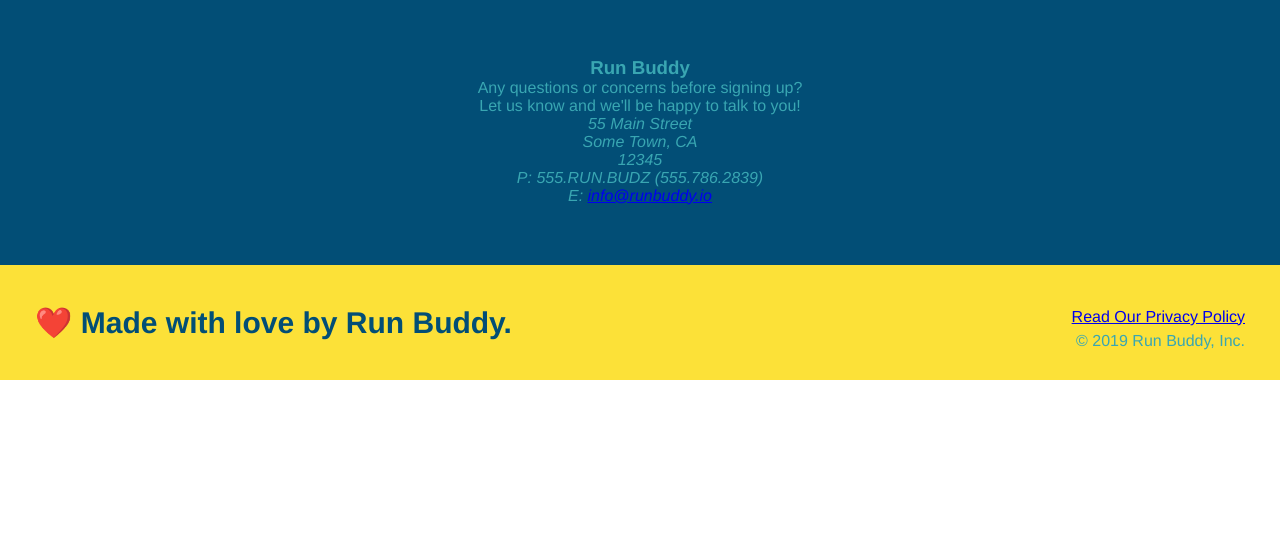
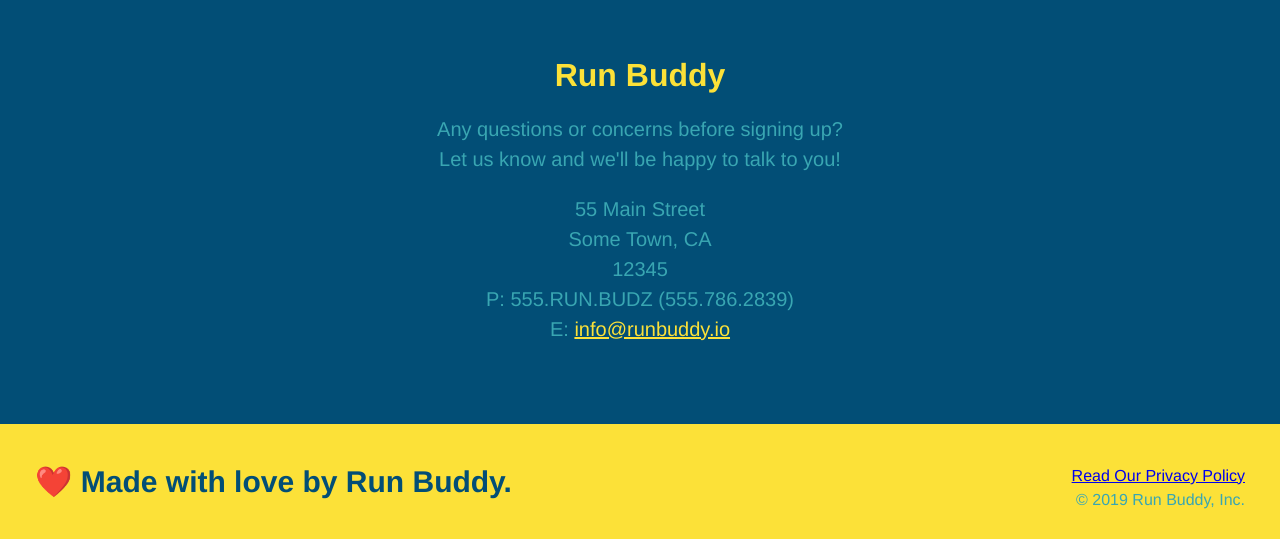
Before and after one commit to hollenbebe08/run-buddy, a plain HTML site: page index.html in a window 1280 px wide. Shown: the part 4724-5263 px from the top of the page. Before the commit the page ends 5104 px from the top, so only its background shows below. Drawn offline with Linux system fonts and the light colour scheme; grey boxes are pictures that could not be loaded.

Commit message:
final landing page but with the Reach out section still not aligning correctly

```diff
--- a/assets/css/style.css
+++ b/assets/css/style.css
@@ -237,8 +237,8 @@ section {
 
 /*Styling the reach out section*/
 .contact {
-    background-color: #024e76;
     text-align: center;
+    background-color: #024e76
 }
 
 .contact h2 {
@@ -252,9 +252,27 @@ section {
 
 .contact-info div {
     width: 410px;
-    display: inline-block;
+    display:,inline-block;
     vertical-align: top;
     text-align: left;
     margin: 30px 0 0 60px;
     color: white;
 }
+
+.contact-info h3 {
+    color: #fce138;
+    font-size: 32px;
+}
+
+.contact-info p, .contact-info address {
+    margin: 20px 0;
+    line-height: 1.5;
+    font-size: 20px;
+    font-style: normal;
+}
+
+.contact-info a {
+    color: #fce138;
+}
+
+/*reach out section styling ends*/
--- a/index.html
+++ b/index.html
@@ -169,12 +169,12 @@
                 loading="lazy">
                 </iframe>
             </div>
-            <div>
+            <div class="contact-info">
                 <h3>Run Buddy</h3>
-                <p>
-                    Any questions or concerns before signing up?
-                    <br/>
-                    Let us know and we'll be happy to talk to you!
+                 <p>
+                Any questions or concerns before signing up?
+                <br/>
+                Let us know and we'll be happy to talk to you!
                 </p>
                 <address>
                     55 Main Street <br/>
```
